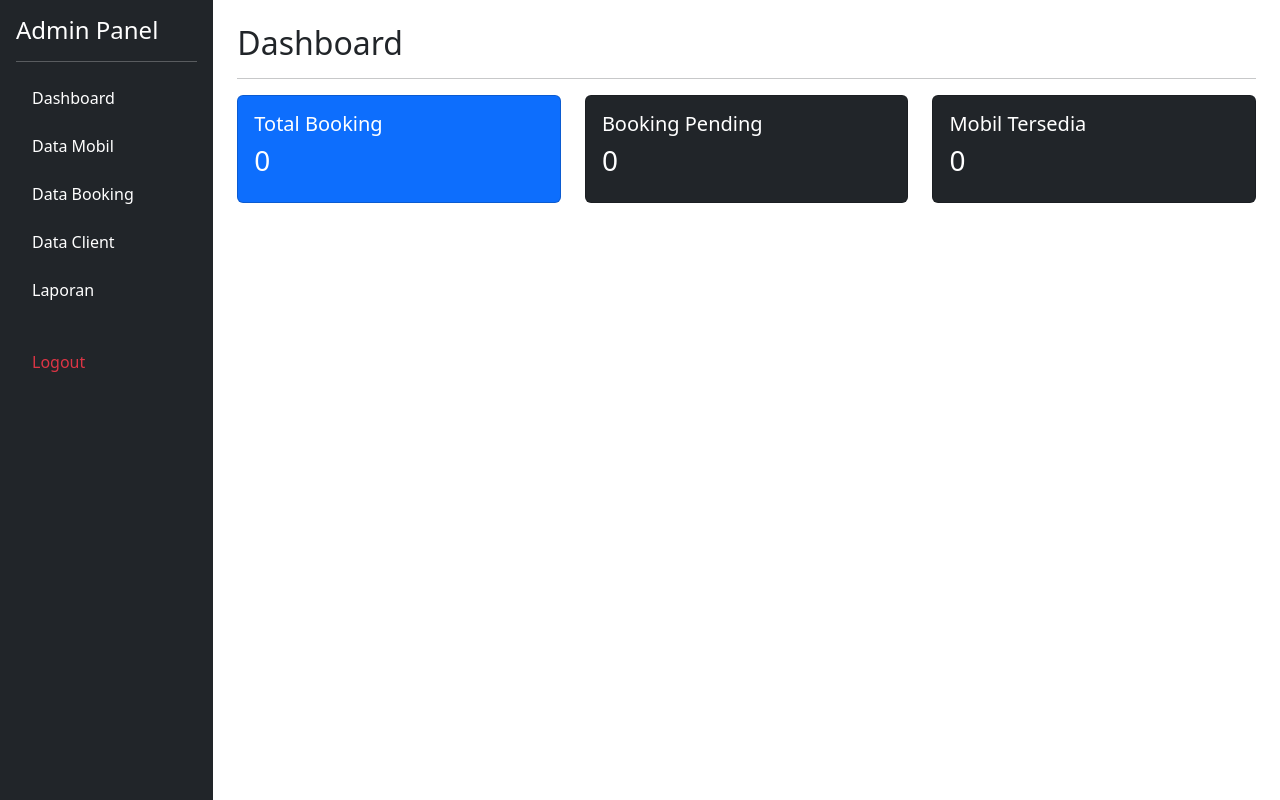
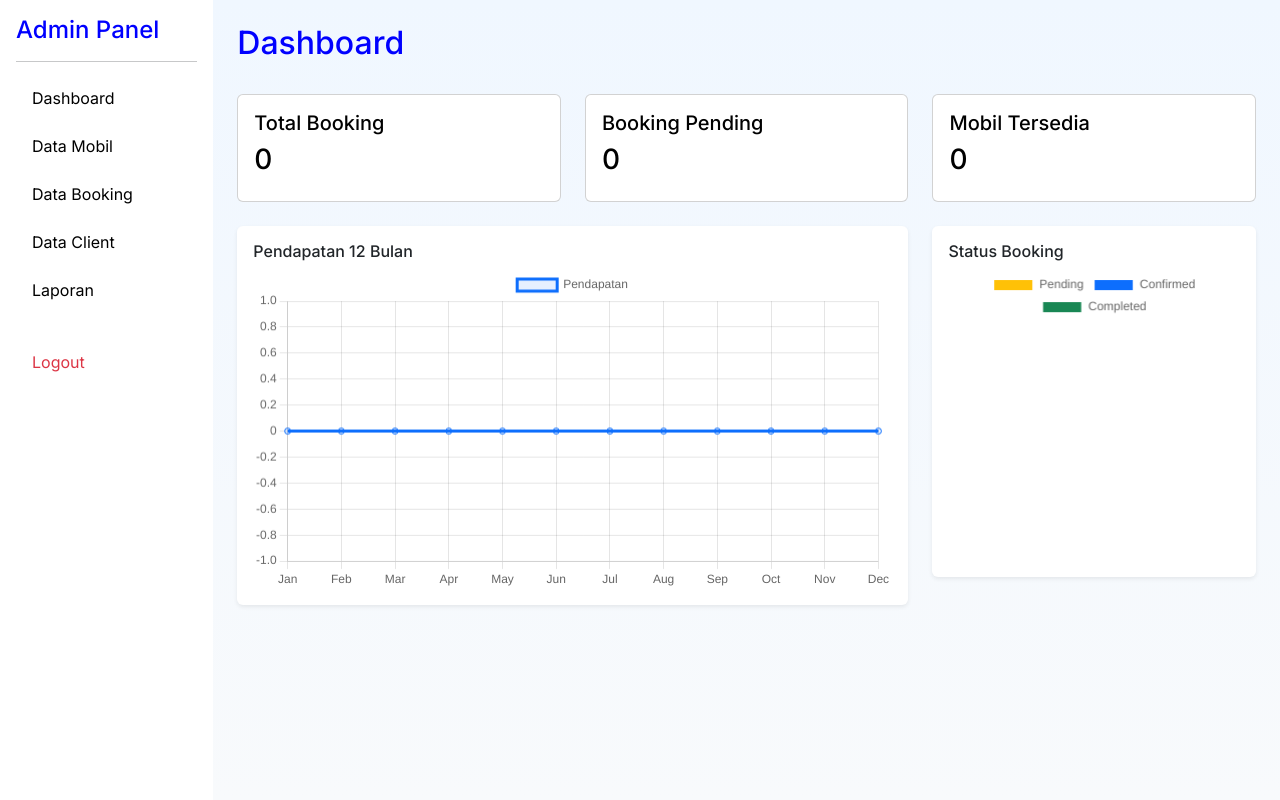
Before and after one commit to ammarfrzz/car-rental-trinity, a PHP site: page /dashboard.php in a window 1280 px wide. Run offline with PHP 8.4, Linux system fonts and the light colour scheme; a user stored in the database is signed in; data that the repository does not hold is empty.

Commit message:
feat: implement dashboard statistics and enhance UI components

```diff
--- a/assets/css/style.css
+++ b/assets/css/style.css
@@ -1,6 +1,18 @@
-/* .bg-primary {
-    background-color: aquamarine;
+@import url('https://fonts.googleapis.com/css2?family=Inter:wght@300;400;500;600;700&display=swap');
+
+body {
+   background: linear-gradient(180deg, #f0f7ff, #f8fafc) !important;
+   font-family: 'Inter', sans-serif;
 }
-.bg-dark {
-    background-color: white !important;
-} */
+
+.bg-primary {
+    background-color: rgb(255, 255, 255)!important;
+}
+
+li.active li:hover{
+    background-color: #eff6ff !important;
+}
+
+li a:hover {
+    color: #2563eb !important;
+}
--- a/dashboard.php
+++ b/dashboard.php
@@ -11,9 +11,47 @@ if (!isset($_SESSION['login'])) {
 <?php include "include/header.php"; ?>
 <?php include "include/sidebar.php"; ?>
 
+<?php
+// Total Client
+$q_client = mysqli_query($conn, "
+    SELECT COUNT(DISTINCT CONCAT(nama_client,email,no_hp)) as total
+    FROM booking
+");
+$total_client = mysqli_fetch_assoc($q_client)['total'] ?? 0;
+
+// Total Booking
+$q_booking = mysqli_query($conn, "SELECT COUNT(id) as total FROM booking");
+$total_booking = mysqli_fetch_assoc($q_booking)['total'] ?? 0;
+
+// Total Pendapatan
+$q_pendapatan = mysqli_query($conn, "
+    SELECT SUM(grand_total) as total
+    FROM booking
+    WHERE status_pembayaran='paid'
+");
+$total_pendapatan = mysqli_fetch_assoc($q_pendapatan)['total'] ?? 0;
+
+// Booking Pending
+$q_pending = mysqli_query($conn, "
+    SELECT COUNT(id) as total
+    FROM booking
+    WHERE status_booking='pending'
+");
+$total_pending = mysqli_fetch_assoc($q_pending)['total'] ?? 0;
+
+// Mobil Aktif
+$q_mobil = mysqli_query($conn, "
+    SELECT COUNT(id) as total
+    FROM mobil
+");
+$total_mobil = mysqli_fetch_assoc($q_mobil)['total'] ?? 0;
+?>
+
+
+<script src="https://cdn.jsdelivr.net/npm/chart.js"></script>
 <div class="col-md-10 p-4">
-    <h2>Dashboard</h2>
-    <hr>
+    <h2 style="color: blue;">Dashboard</h2>
+    <br>
 
     <?php
     $total_booking = mysqli_num_rows(mysqli_query($conn, "SELECT * FROM booking"));
@@ -23,26 +61,111 @@ if (!isset($_SESSION['login'])) {
 
     <div class="row">
         <div class="col-md-4">
-            <div class="card bg-primary text-white p-3">
+            <div class="card bg-primary text-black p-3">
                 <h5>Total Booking</h5>
                 <h3><?= $total_booking; ?></h3>
             </div>
         </div>
 
         <div class="col-md-4">
-            <div class="card bg-dark text-white p-3">
+            <div class="card bg-primary text-black p-3">
                 <h5>Booking Pending</h5>
                 <h3><?= $booking_pending; ?></h3>
             </div>
         </div>
 
         <div class="col-md-4">
-            <div class="card bg-dark text-white p-3">
+            <div class="card bg-primary text-black p-3">
                 <h5>Mobil Tersedia</h5>
                 <h3><?= $mobil_tersedia; ?></h3>
             </div>
         </div>
     </div>
+
+    <div class="row mt-4">
+
+        <div class="col-md-8">
+            <div class="card shadow-sm border-0">
+                <div class="card-body">
+                    <h6>Pendapatan 12 Bulan</h6>
+                    <canvas id="chartPendapatan"></canvas>
+                </div>
+            </div>
+        </div>
+
+        <div class="col-md-4">
+            <div class="card shadow-sm border-0">
+                <div class="card-body">
+                    <h6>Status Booking</h6>
+                    <canvas id="chartStatus"></canvas>
+                </div>
+            </div>
+        </div>
+
+    </div>
+
 </div>
 
+<?php
+// DATA GRAFIK BULANAN
+$data_bulan = [];
+$label_bulan = [];
+
+for ($i = 1; $i <= 12; $i++) {
+    $query = mysqli_query($conn, "
+        SELECT SUM(grand_total) as total
+        FROM booking
+        WHERE status_pembayaran='paid'
+        AND MONTH(tanggal_sewa)='$i'
+    ");
+    $row = mysqli_fetch_assoc($query);
+    $data_bulan[] = $row['total'] ?? 0;
+    $label_bulan[] = date("M", mktime(0,0,0,$i,1));
+}
+file_put_contents("data2.txt", $data_bulan);
+// STATUS BOOKING
+$q_status = mysqli_query($conn,"
+    SELECT
+    SUM(status_booking='pending') as pending,
+    SUM(status_booking='confirmed') as confirmed,
+    SUM(status_booking='completed') as completed
+    FROM booking
+");
+$status = mysqli_fetch_assoc($q_status);
+?>
+
+<script>
+const ctx = document.getElementById('chartPendapatan');
+new Chart(ctx, {
+    type: 'line',
+    data: {
+        labels: <?= json_encode($label_bulan); ?>,
+        datasets: [{
+            label: 'Pendapatan',
+            data: <?= json_encode($data_bulan); ?>,
+            borderColor: '#0d6efd',
+            backgroundColor: 'rgba(13,110,253,0.1)',
+            fill: true,
+            tension: 0.4
+        }]
+    }
+});
+
+const ctx2 = document.getElementById('chartStatus');
+new Chart(ctx2, {
+    type: 'pie',
+    data: {
+        labels: ['Pending','Confirmed','Completed'],
+        datasets: [{
+            data: [
+                <?= $status['pending'] ?? 0; ?>,
+                <?= $status['confirmed'] ?? 0; ?>,
+                <?= $status['completed'] ?? 0; ?>
+            ],
+            backgroundColor: ['#ffc107','#0d6efd','#198754']
+        }]
+    }
+});
+</script>
+
 <?php include "include/footer.php"; ?>
--- /dev/null
+++ b/data.txt
@@ -0,0 +1 @@
+{"total":"668250000"}
--- /dev/null
+++ b/data2.txt
@@ -0,0 +1 @@
+00668250000000000000
--- a/include/footer.php
+++ b/include/footer.php
@@ -1,5 +1,6 @@
     </div>
 </div>
+
 
 <script src="https://cdn.jsdelivr.net/npm/bootstrap@5.3.2/dist/js/bootstrap.bundle.min.js"></script>
 </body>
--- a/include/sidebar.php
+++ b/include/sidebar.php
@@ -1,22 +1,22 @@
-<div class="col-md-2 bg-dark min-vh-100 p-3">
-    <h4 class="text-white">Admin Panel</h4>
-    <hr class="text-white">
+<div class="col-md-2 bg-white min-vh-100 p-3">
+    <h4 style="color: blue;">Admin Panel</h4>
+    <hr class="text-blue">
 
     <ul class="nav flex-column">
         <li class="nav-item mb-2">
-            <a href="dashboard.php" class="nav-link text-white">Dashboard</a>
+            <a href="dashboard.php" class="nav-link text-black">Dashboard</a>
         </li>
         <li class="nav-item mb-2">
-            <a href="mobil.php" class="nav-link text-white">Data Mobil</a>
+            <a href="mobil.php" class="nav-link text-black">Data Mobil</a>
         </li>
         <li class="nav-item mb-2">
-            <a href="booking.php" class="nav-link text-white">Data Booking</a>
+            <a href="booking.php" class="nav-link text-black">Data Booking</a>
         </li>
         <li class="nav-item mb-2">
-            <a href="client.php" class="nav-link text-white">Data Client</a>
+            <a href="client.php" class="nav-link text-black">Data Client</a>
         </li>
         <li class="nav-item mb-2">
-            <a href="laporan.php" class="nav-link text-white">Laporan</a>
+            <a href="laporan.php" class="nav-link text-black">Laporan</a>
         </li>
         <li class="nav-item mt-4">
             <a href="logout.php" class="nav-link text-danger">Logout</a>
```
Also changed, not shown: laporan.php (+53 -12 lines), assets/upload/mclarenp1.jpg (deleted), 1 other file.
